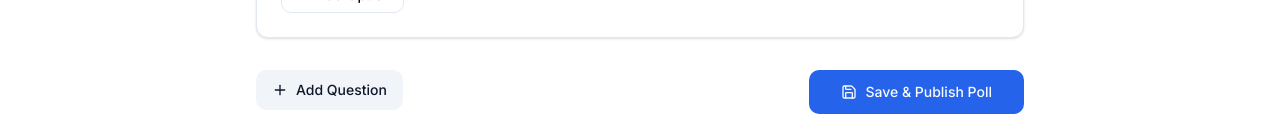
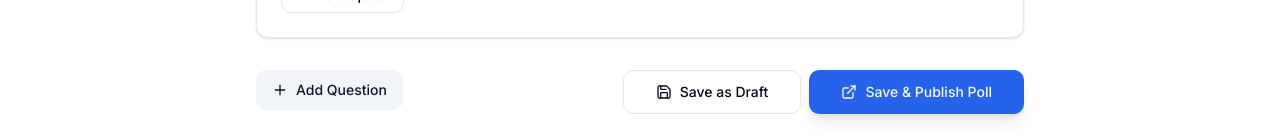
Before and after one commit to Rahat-Hridoy/Poll_maker, a Next.js app: page /admin/create in a window 1280 px wide. Shown: the part 813-952 px from the top of the page. Built offline with nearby package versions, Linux system fonts and the light colour scheme.

Commit message:
AF: "save as draft" polls for publish later

```diff
--- a/app/actions.ts
+++ b/app/actions.ts
@@ -93,29 +93,34 @@ export async function importPolls(formData: FormData) {
 }
 
 export async function createPoll(formData: any) {
-    const { title, description, questions } = formData;
+    const { title, description, questions, status = 'published', id } = formData;
     const cookieStore = await cookies();
     const creatorId = cookieStore.get('auth_session')?.value;
 
+    let existingPoll: Poll | undefined;
+    if (id) {
+        existingPoll = await getPoll(id);
+    }
+
     const newPoll: Poll = {
-        id: `poll-${Date.now()}`,
+        id: id || `poll-${Date.now()}`,
         title,
         description,
-        status: 'published',
-        createdAt: new Date().toISOString(),
-        visitors: 0,
-        totalVotes: 0,
+        status,
+        createdAt: existingPoll?.createdAt || new Date().toISOString(),
+        visitors: existingPoll?.visitors || 0,
+        totalVotes: existingPoll?.totalVotes || 0,
         questions: questions.map((q: any) => ({
-            id: `q-${Date.now()}-${Math.random()}`,
+            id: q.id || `q-${Date.now()}-${Math.random()}`,
             text: q.text,
             type: q.type,
             options: q.options.map((o: any) => ({
-                id: `opt-${Date.now()}-${Math.random()}`,
+                id: o.id || `opt-${Date.now()}-${Math.random()}`,
                 text: o.text,
-                votes: 0
+                votes: o.votes || 0
             }))
         })),
-        creatorId // Attach the logged-in user ID
+        creatorId: creatorId || existingPoll?.creatorId // Attach the logged-in user ID
     };
 
     await savePoll(newPoll);
--- a/components/poll/poll-form.tsx
+++ b/components/poll/poll-form.tsx
@@ -75,24 +75,38 @@ export function PollForm({ initialData = null }: { initialData?: Partial<Poll> |
         }))
     }
 
-    const handleSubmit = async (e: React.FormEvent) => {
+    const handleSubmit = async (e: React.FormEvent, status: 'draft' | 'published' = 'published') => {
         e.preventDefault()
         setIsSubmitting(true)
 
         try {
-            const result = await createPoll({ title, description, questions });
+            const result = await createPoll({
+                id: initialData?.id,
+                title,
+                description,
+                questions,
+                status
+            });
+
             if (result.success) {
-                const link = `${window.location.origin} /poll/${result.pollId} `
+                if (status === 'published') {
+                    const link = `${window.location.origin}/poll/${result.pollId}`
                     setGeneratedLink(link)
                     setShowSuccessDialog(true)
-                // Reset form
+                } else {
+                    alert("Poll saved as draft!")
+                }
+
+                if (!initialData) {
+                    // Reset form only if creating new
                     setTitle("")
                     setDescription("")
                     setQuestions([{ id: Date.now().toString(), text: "", type: "single", options: [{ id: (Date.now() + 1).toString(), text: "", votes: 0 }, { id: (Date.now() + 2).toString(), text: "", votes: 0 }] }])
                 }
+            }
         } catch (error) {
             console.error(error)
-            alert("Failed to create poll")
+            alert("Failed to save poll")
         } finally {
             setIsSubmitting(false)
         }
@@ -106,7 +120,7 @@ export function PollForm({ initialData = null }: { initialData?: Partial<Poll> |
 
     return (
         <>
-            <form onSubmit={handleSubmit} className="space-y-8 max-w-3xl mx-auto">
+            <form onSubmit={(e) => handleSubmit(e, 'published')} className="space-y-8 max-w-3xl mx-auto">
                 <div className="space-y-4">
                     <div className="space-y-2">
                         <Label htmlFor="title">Poll Title</Label>
@@ -215,10 +229,23 @@ export function PollForm({ initialData = null }: { initialData?: Partial<Poll> |
                     >
                         <Plus className="mr-2 h-4 w-4" /> Add Question
                     </Button>
-                    <Button type="submit" size="lg" className="w-full sm:w-auto" disabled={isSubmitting}>
+                    <div className="flex flex-col sm:flex-row gap-2">
+                        <Button
+                            type="button"
+                            variant="outline"
+                            size="lg"
+                            className="w-full sm:w-auto"
+                            disabled={isSubmitting}
+                            onClick={(e) => handleSubmit(e as any, 'draft')}
+                        >
                             <Save className="mr-2 h-4 w-4" />
-                        {isSubmitting ? "Saving..." : "Save & Publish Poll"}
+                            {isSubmitting ? "Saving..." : "Save as Draft"}
                         </Button>
+                        <Button type="submit" size="lg" className="shadow-lg hover:shadow-primary/25 transition-all w-full sm:w-auto" disabled={isSubmitting}>
+                            <ExternalLink className="mr-2 h-4 w-4" />
+                            {isSubmitting ? "Publishing..." : initialData ? "Update & Publish" : "Save & Publish Poll"}
+                        </Button>
+                    </div>
                 </div>
             </form>
 
--- a/data.json
+++ b/data.json
@@ -325,6 +325,35 @@
           "time": "2026-01-07T09:10:50.234Z"
         }
       ]
+    },
+    {
+      "id": "poll-1767810305572",
+      "title": "A qui amet omnis no",
+      "description": "Ut velit id et quia",
+      "status": "published",
+      "createdAt": "2026-01-07T18:25:05.572Z",
+      "visitors": 0,
+      "totalVotes": 0,
+      "questions": [
+        {
+          "id": "1767810289549",
+          "text": "Recusandae Mollit o",
+          "type": "single",
+          "options": [
+            {
+              "id": "1767810289550",
+              "text": "Nostrud fuga Natus ",
+              "votes": 0
+            },
+            {
+              "id": "1767810289551",
+              "text": "Alias consequatur C",
+              "votes": 0
+            }
+          ]
+        }
+      ],
+      "creatorId": "user-1767523556026"
     }
   ],
   "users": [
```
Lines whose indentation alone changed are shown as unchanged.
